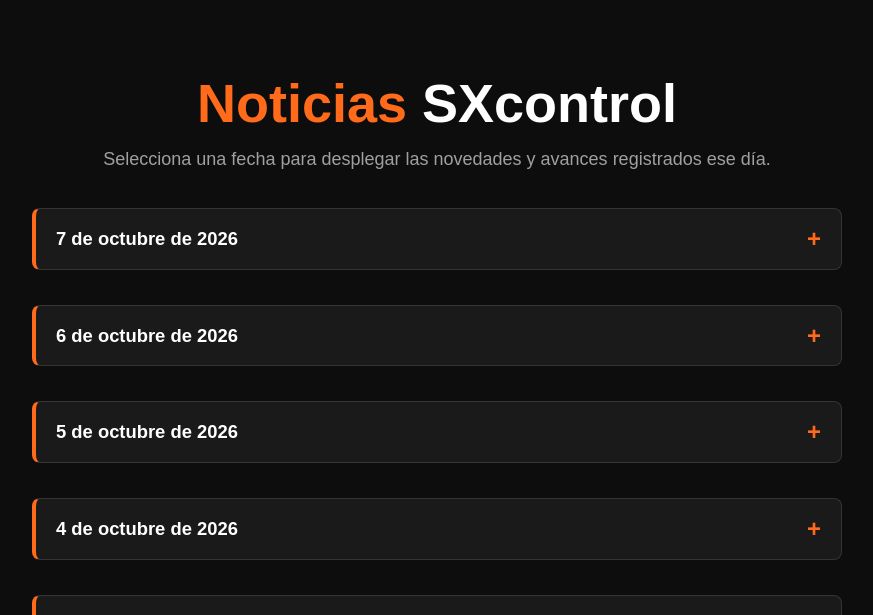
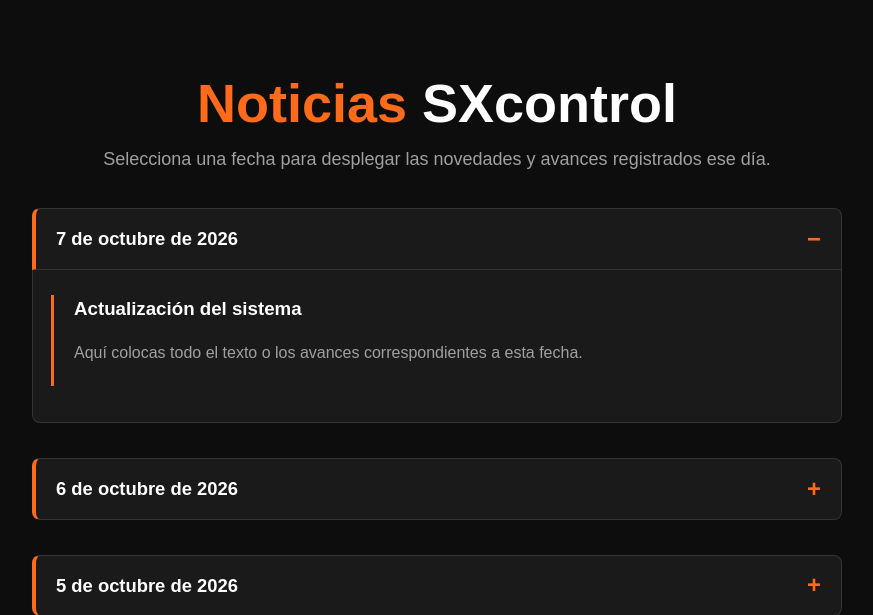
Before and after one commit to solosoyjuan03/Sxcontrol, a Flask app: page /blog in a window 1280 px wide. Shown: the part 74-689 px from the top of the page, without its empty margins (203-1076 px from the left). Run offline with Flask 3, Linux system fonts and the light colour scheme.

Commit message:
Update blog.html

```diff
--- a/templates/Blog/blog.html
+++ b/templates/Blog/blog.html
@@ -29,12 +29,12 @@
 
         {% macro novedades_7_octubre() %}
         <section class="noticias-timeline" aria-label="Avances del 7 de octubre">
-            <details class="noticias-fecha">
+            <details class="noticias-fecha" open>
                 <summary><time datetime="2026-10-07">7 de octubre de 2026</time></summary>
                 <div class="noticias-fecha-contenido">
                     <article class="noticia-avance">
-                        <h3>Definición de tecnologías</h3>
-                        <p>Se define como sistema operativo nativo oficial del proyecto Linux Mint 22.3; QEMU como software de virtualización para el cumplimiento y aseguramiento de políticas de calidad y seguridad; Kali Linux en su versión 2026.2, como OS para pruebas de aseguramiento de calidad y seguridad; Debian 13.7 para pruebas de elaboración de nuestro entorno de trabajo; y Windows 10 IoT LTSC como sistema operativo de soporte en la migración de datos a sistemas más seguros e independientes. Por último, se establece el explorador Firefox como medio oficial de trabajo.</p>
+                        <h3>Actualización del sistema</h3>
+                        <p>Aquí colocas todo el texto o los avances correspondientes a esta fecha.</p>
                     </article>
                 </div>
             </details>
```
